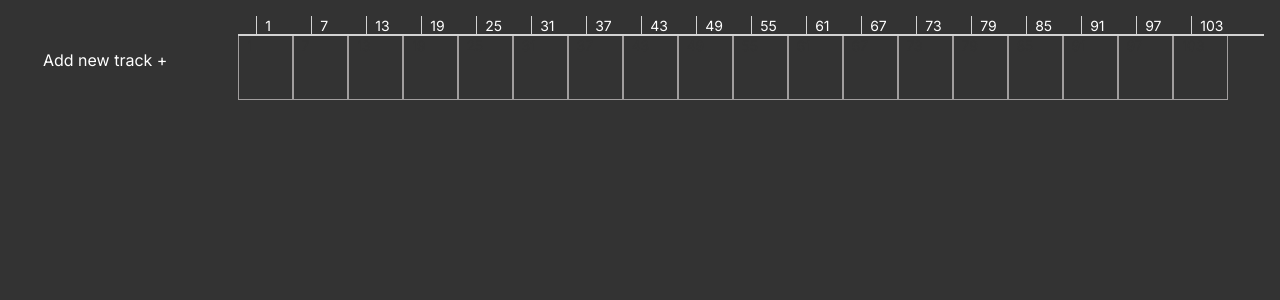
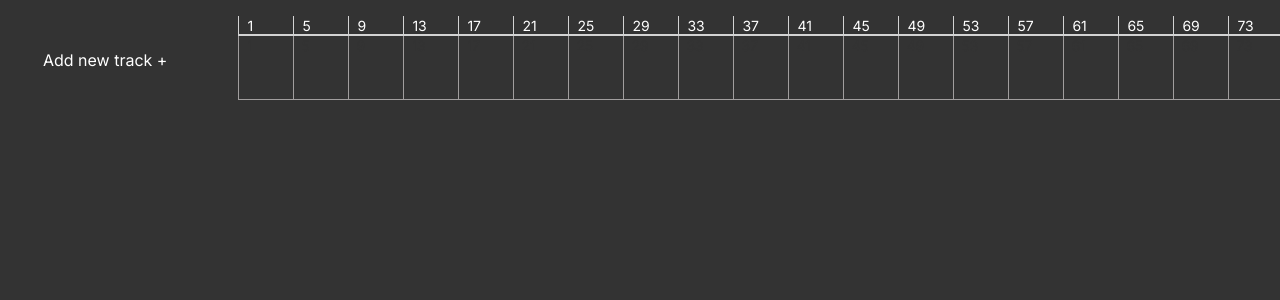
Before and after one commit to morozov312/measure-test-task, a Next.js app: page / in a window 1280 px wide. Both pictures are taken after a click on the element "Add new track +". Shown: the top 300 px of the page. Built offline with nearby package versions, Linux system fonts and the light colour scheme.

Commit message:
fix: fixes numbers row

```diff
--- a/src/widgets/measure/ui/Measure.tsx
+++ b/src/widgets/measure/ui/Measure.tsx
@@ -9,6 +9,7 @@ import {
   MAX_SEGMENT_WIDTH,
   MIN_SEGMENT_WIDTH,
 } from './constants';
+import { getOffset } from '@/widgets/measure/ui/getOffset';
 
 const SEGMENTS = Array(COUNT_SEGMENTS)
   .fill(null)
@@ -99,49 +100,46 @@ const Measure = () => {
         className='flex w-full flex-col items-start overflow-x-scroll bg-[#333333] p-4 text-white'
       >
         <div className='relative flex min-w-full justify-center '>
-          {SEGMENTS.filter(
-            ({ id }) => id % Math.floor(MAX_SEGMENT_WIDTH / scroll) === 0,
-          ).map((segment) => (
+          {SEGMENTS.map((segment, index) => (
             <div
               key={segment.id}
               style={{ width: scroll }}
               className='flex h-full items-end justify-between border-l-[1px] border-l-[#d3d3d3] px-1 '
             >
               <span className='px-1 text-sm'>
-                {scroll > 100
-                  ? ((segment.id + 1) * (scroll / 10)).toFixed(1)
-                  : segment.id + 1}
-                {/*{segment.id + 1}*/}
+                {index === 0
+                  ? segment.id + 1
+                  : segment.id + 1 + index * getOffset(scroll)}
               </span>
               {scroll > 100 && (
-                <div className='flex w-full items-end justify-between pr-1'>
+                <div className='flex w-full items-end justify-between pr-1 overflow-hidden'>
                   {SUBSEGMENTS.map((subsegment) => (
                     <div
                       key={segment.id.toString() + subsegment.id.toString()}
-                      className={clsx('flex h-2 w-px items-end bg-[#d3d3d3] ')}
+                      className={clsx(
+                        'flex h-2 w-[1px] items-end bg-[#d3d3d3] ',
+                      )}
                     ></div>
                   ))}
                 </div>
               )}
             </div>
           ))}
-          <div className='absolute bottom-0  h-[2px] w-full bg-[#d3d3d3]' />
+          <div className='absolute bottom-0 h-[2px] w-full bg-[#d3d3d3]' />
         </div>
         <div className={'w-full flex flex-col flex-wrap text-white'}>
           {TRACKS.map(({ id }) => (
             <div key={id} className='flex'>
-              {SEGMENTS.filter(
-                ({ id }) => id % Math.floor(MAX_SEGMENT_WIDTH / scroll) === 0,
-              ).map((segment) => (
+              {SEGMENTS.map((segment, index) => (
                 <div
                   key={segment.id}
                   style={{ width: scroll }}
-                  className='flex h-16 w-full border-collapse justify-between border-x-[1px] border-b-[1px] border-[#A19E9EFF] px-1'
+                  className='flex h-16 w-full border-collapse justify-between border-l-[1px] border-b-[1px] border-[#A19E9EFF] pl-1 pr-[5px]'
                 >
                   <span className='px-[3px] text-sm text-[#333333]'>
-                    {scroll > 100
-                      ? ((segment.id + 1) * (scroll / 10)).toFixed(1)
-                      : segment.id + 1}
+                    {index === 0
+                      ? segment.id + 1
+                      : segment.id + 1 + index * getOffset(scroll)}
                   </span>
                   {scroll > 150 && (
                     <div className='ml-[2px] flex size-full justify-between pr-[3px]'>
--- /dev/null
+++ b/src/widgets/measure/ui/getOffset.ts
@@ -0,0 +1,8 @@
+export const getOffset = (value: number) => {
+  if (value < 100) {
+    return 3;
+  } else if (value < 150) {
+    return 1;
+  }
+  return 0;
+};
```
